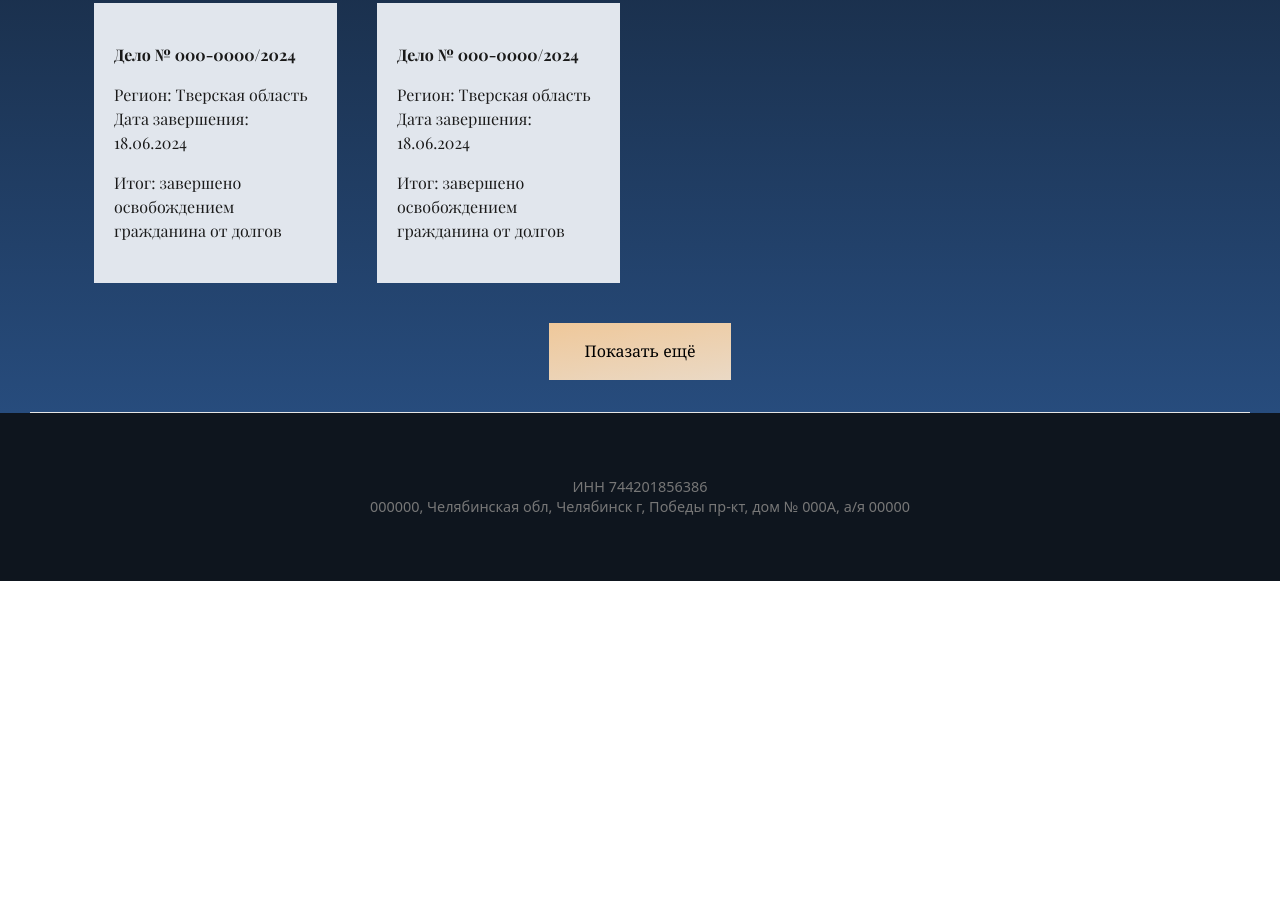
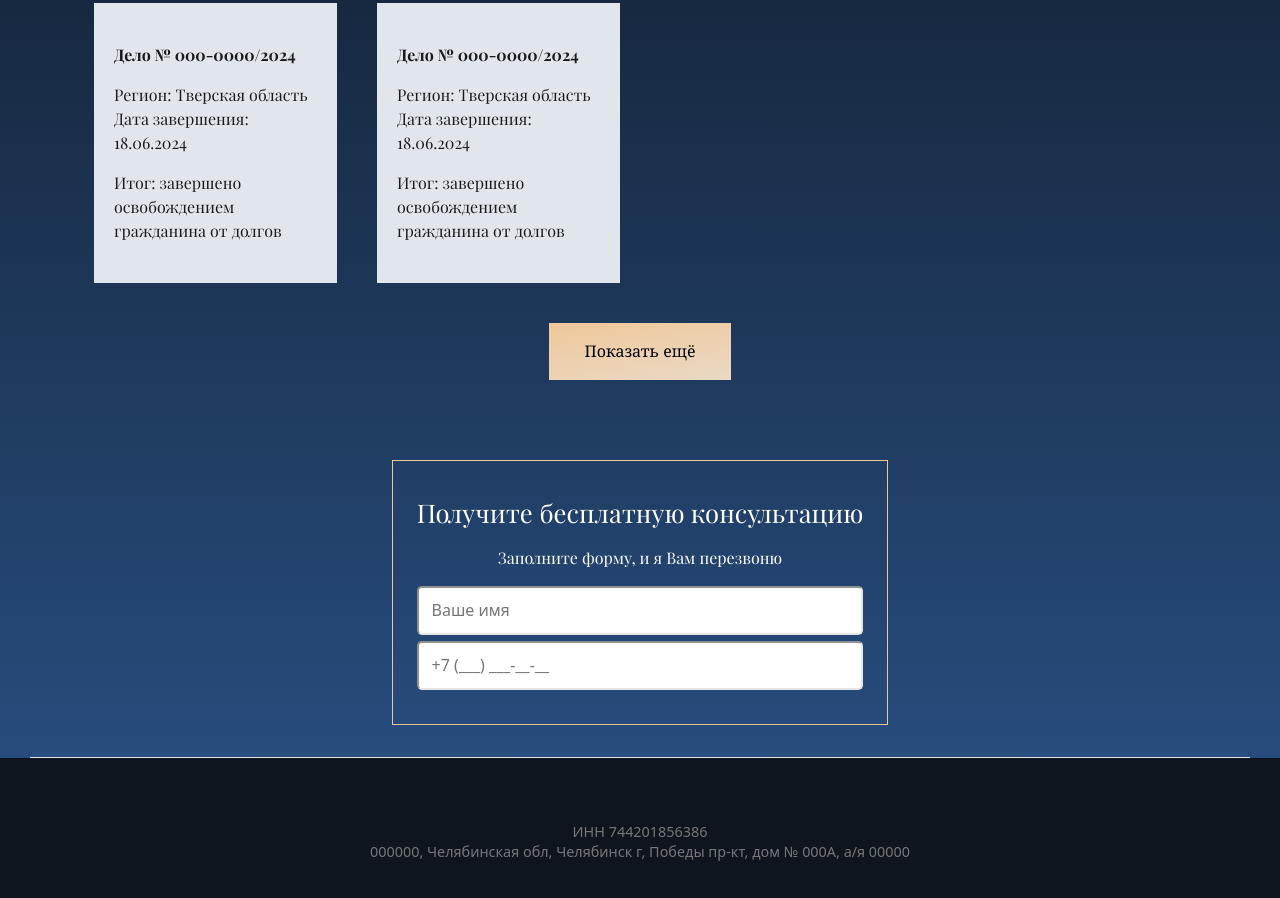
Before and after one commit to dedal1982/bankruptcy, a plain HTML site: page index.html in a window 1280 px wide. Shown: the part 1228-2126 px from the top of the page. Before the commit the page ends 1809 px from the top, so only its background shows below. Drawn offline with Linux system fonts and the light colour scheme; a web font is replaced by a local one.

Commit message:
update index.html and gallery.css

```diff
--- a/index.html
+++ b/index.html
@@ -173,6 +173,12 @@
               <button class="gallery__button" type="button">
                 Показать ещё
               </button>
+              <form class="form-modal" action="">
+                <h3>Получите бесплатную консультацию</h3>
+                <p>Заполните форму, и я Вам перезвоню</p>
+                <input type="text" placeholder="Ваше имя" />
+                <input type="tel" placeholder="+7 (___) ___-__-__" />
+              </form>
             </div>
           </div>
         </section>
--- a/styles/gallery.css
+++ b/styles/gallery.css
@@ -30,7 +30,7 @@
 .gallery__inner {
   display: flex;
   flex-direction: column;
-  justify-content: center;
+  align-items: center;
   padding: 1.5rem 1.5rem 2rem;
   box-sizing: border-box;
 }
@@ -81,6 +81,50 @@
   color: #000000;
   box-shadow: 0 0em 0em rgba(0, 0, 0, 0.2);
 }
+.form-modal {
+  display: flex;
+  flex-direction: column;
+  align-items: center;
+  padding: 2.125rem 1.5rem;
+  box-sizing: border-box;
+  margin-top: 5rem;
+  border: 1px solid #efc89a;
+}
+.form-modal h3 {
+  font-family: "Playfair Display", serif;
+  font-weight: 100;
+  font-size: 1.6rem;
+  line-height: 1.4;
+  color: #fff;
+  margin-bottom: 1rem;
+}
+.form-modal p {
+  font-family: "Playfair Display", serif;
+  font-weight: 100;
+  font-size: 1rem;
+  line-height: 1.4;
+  color: #fff;
+  margin-bottom: 10px;
+}
+.form-modal input {
+  width: 100%;
+  font-family: system-ui, -apple-system, BlinkMacSystemFont, "Segoe UI", Roboto,
+    Oxygen, Ubuntu, Cantarell, "Open Sans", "Helvetica Neue", sans-serif;
+  font-weight: 400;
+  font-size: 1rem;
+  line-height: 2.8;
+  min-height: 2.8rem;
+  border-radius: 0.3rem;
+  border-color: #e5e5e5;
+  padding: 0 0.8rem;
+  box-sizing: border-box;
+  color: #000000;
+  margin-top: 0.4rem;
+}
+input:focus::placeholder,
+textarea:focus::placeholder {
+  color: transparent;
+}
 @media screen and (max-width: 1199px) {
   .gallery__grid {
     grid-template-columns: repeat(3, minmax(auto, 1fr));
```
